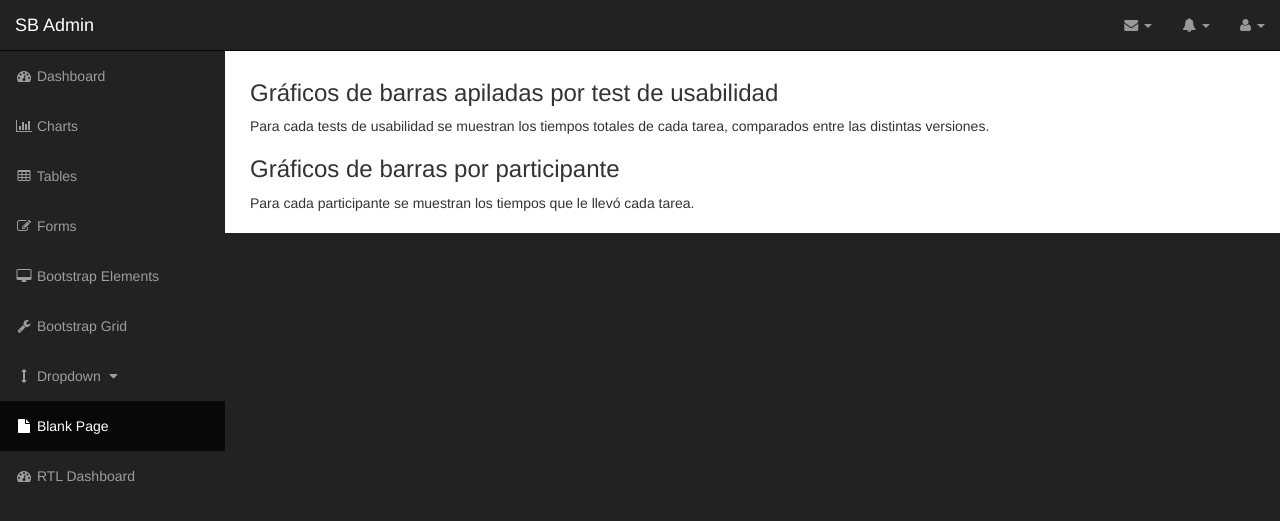
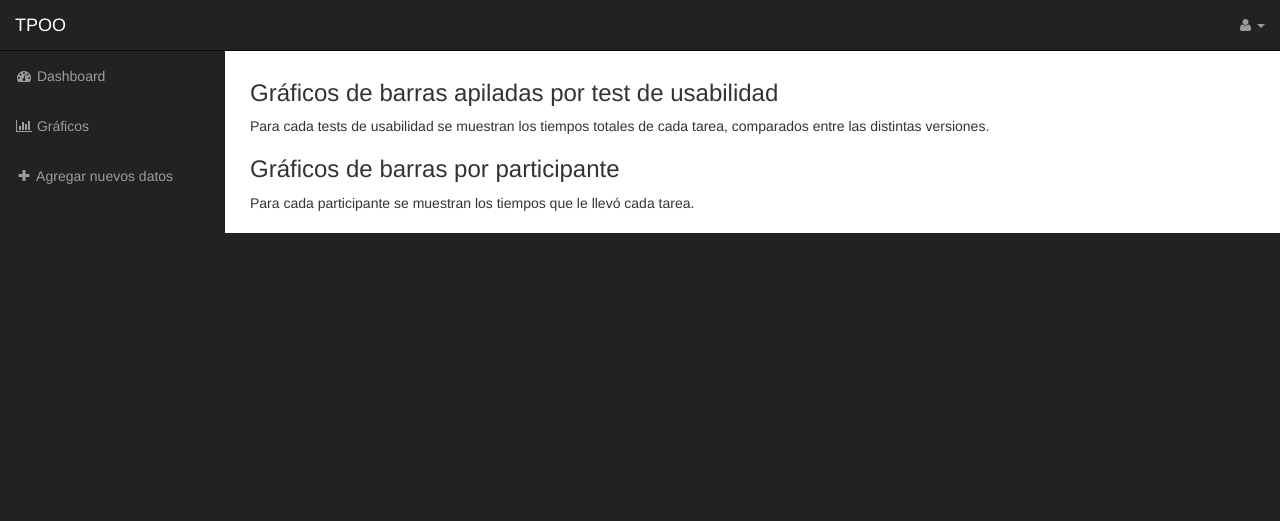
Before and after one commit to grupo-tpoo-2015/tpoo-2015, a Django app: template tpoo/apps/charts/jinja2/charts/home.jinja in a window 1280 px wide. Shown: the top 521 px of the page. Run offline with Django 3.2, Linux system fonts and the light colour scheme; the template is opened without the code that fills it, so the values that code supplies are empty; grey boxes labelled with a size stand in for pictures from a placeholder-image service; some libraries are stand-ins or nearby versions.

Commit message:
crap removed

```diff
--- a/tpoo/apps/charts/views.py
+++ b/tpoo/apps/charts/views.py
@@ -13,6 +13,7 @@ def home(request):
     return render(request, 'charts/home.jinja', {
         'participants': Participant.objects.all(),
         'usability_tests': UsabilityTest.objects.all(),
+        'charts_active': True,
     })
 
 
@@ -23,6 +24,7 @@ def bar_chart(request, participant_id):
 
     return render(request, 'charts/bar_chart.jinja', {
         'dataset': ParticipantTimesPerTaskBarChart(participant).as_dict(),
+        'charts_active': True,
     })
 
 
@@ -33,4 +35,5 @@ def stacked_bar_chart(request, usability_test_id):
 
     return render(request, 'charts/stacked_bar_chart.jinja', {
         'dataset': CompareTaskBetweenVersionsChart.get(usability_test).as_dict(),
+        'charts_active': True,
     })
--- a/tpoo/apps/users/views.py
+++ b/tpoo/apps/users/views.py
@@ -24,11 +24,5 @@ def login(request):
     return render(request, 'users/login.jinja')
 
 
-def profile(request):
-    return render(request, 'users/profile.jinja', {
-        'user': request.user,
-    })
-
-
 def logout(request):
     return logout_then_login(request)
--- a/tpoo/tpoo/jinja2/templates/nav.jinja
+++ b/tpoo/tpoo/jinja2/templates/nav.jinja
@@ -8,106 +8,15 @@
             <span class="icon-bar"></span>
             <span class="icon-bar"></span>
         </button>
-        <a class="navbar-brand" href="{{ url('home') }}">SB Admin</a>
+        <a class="navbar-brand" href="{{ url('home') }}">TPOO</a>
     </div>
     <!-- Top Menu Items -->
     <ul class="nav navbar-right top-nav">
         <li class="dropdown">
-            <a href="#" class="dropdown-toggle" data-toggle="dropdown"><i class="fa fa-envelope"></i> <b class="caret"></b></a>
-            <ul class="dropdown-menu message-dropdown">
-                <li class="message-preview">
-                    <a href="#">
-                        <div class="media">
-                            <span class="pull-left">
-                                <img class="media-object" src="http://placehold.it/50x50" alt="">
-                            </span>
-                            <div class="media-body">
-                                <h5 class="media-heading">
-                                    <strong>{{ request.user.username }}</strong>
-                                </h5>
-                                <p class="small text-muted"><i class="fa fa-clock-o"></i> Yesterday at 4:32 PM</p>
-                                <p>Lorem ipsum dolor sit amet, consectetur...</p>
-                            </div>
-                        </div>
-                    </a>
-                </li>
-                <li class="message-preview">
-                    <a href="#">
-                        <div class="media">
-                            <span class="pull-left">
-                                <img class="media-object" src="http://placehold.it/50x50" alt="">
-                            </span>
-                            <div class="media-body">
-                                <h5 class="media-heading">
-                                    <strong>{{ request.user.username }}</strong>
-                                </h5>
-                                <p class="small text-muted"><i class="fa fa-clock-o"></i> Yesterday at 4:32 PM</p>
-                                <p>Lorem ipsum dolor sit amet, consectetur...</p>
-                            </div>
-                        </div>
-                    </a>
-                </li>
-                <li class="message-preview">
-                    <a href="#">
-                        <div class="media">
-                            <span class="pull-left">
-                                <img class="media-object" src="http://placehold.it/50x50" alt="">
-                            </span>
-                            <div class="media-body">
-                                <h5 class="media-heading">
-                                    <strong>{{ request.user.username }}</strong>
-                                </h5>
-                                <p class="small text-muted"><i class="fa fa-clock-o"></i> Yesterday at 4:32 PM</p>
-                                <p>Lorem ipsum dolor sit amet, consectetur...</p>
-                            </div>
-                        </div>
-                    </a>
-                </li>
-                <li class="message-footer">
-                    <a href="#">Read All New Messages</a>
-                </li>
-            </ul>
-        </li>
-        <li class="dropdown">
-            <a href="#" class="dropdown-toggle" data-toggle="dropdown"><i class="fa fa-bell"></i> <b class="caret"></b></a>
-            <ul class="dropdown-menu alert-dropdown">
-                <li>
-                    <a href="#">Alert Name <span class="label label-default">Alert Badge</span></a>
-                </li>
-                <li>
-                    <a href="#">Alert Name <span class="label label-primary">Alert Badge</span></a>
-                </li>
-                <li>
-                    <a href="#">Alert Name <span class="label label-success">Alert Badge</span></a>
-                </li>
-                <li>
-                    <a href="#">Alert Name <span class="label label-info">Alert Badge</span></a>
-                </li>
-                <li>
-                    <a href="#">Alert Name <span class="label label-warning">Alert Badge</span></a>
-                </li>
-                <li>
-                    <a href="#">Alert Name <span class="label label-danger">Alert Badge</span></a>
-                </li>
-                <li class="divider"></li>
-                <li>
-                    <a href="#">View All</a>
-                </li>
-            </ul>
-        </li>
-        <li class="dropdown">
-            <a href="#" class="dropdown-toggle" data-toggle="dropdown"><i class="fa fa-user"></i> {{ request.user.username }} <b class="caret"></b></a>
+            <a href="#" class="dropdown-toggle" data-toggle="dropdown">
+                <i class="fa fa-user"></i> {{ request.user.username }} <b class="caret"></b>
+            </a>
             <ul class="dropdown-menu">
-                <li>
-                    <a href="#"><i class="fa fa-fw fa-user"></i> Profile</a>
-                </li>
-                <li>
-                    <a href="#"><i class="fa fa-fw fa-envelope"></i> Inbox</a>
-                </li>
-                <li>
-                    <a href="#"><i class="fa fa-fw fa-gear"></i> Settings</a>
-                </li>
-                <li class="divider"></li>
                 <li>
                     <a href="{{ url('logout') }}"><i class="fa fa-fw fa-power-off"></i> Log Out</a>
                 </li>
@@ -117,40 +26,14 @@
     <!-- Sidebar Menu Items - These collapse to the responsive navigation menu on small screens -->
     <div class="collapse navbar-collapse navbar-ex1-collapse">
         <ul class="nav navbar-nav side-nav">
-            <li>
+            <li {% if dashboard_active %}class="active"{% endif %}>
                 <a href="index.html"><i class="fa fa-fw fa-dashboard"></i> Dashboard</a>
             </li>
-            <li>
-                <a href="charts.html"><i class="fa fa-fw fa-bar-chart-o"></i> Charts</a>
+            <li {% if charts_active %}class="active"{% endif %}>
+                <a href="charts.html"><i class="fa fa-fw fa-bar-chart-o"></i> Gráficos</a>
             </li>
-            <li>
-                <a href="tables.html"><i class="fa fa-fw fa-table"></i> Tables</a>
-            </li>
-            <li>
-                <a href="forms.html"><i class="fa fa-fw fa-edit"></i> Forms</a>
-            </li>
-            <li>
-                <a href="bootstrap-elements.html"><i class="fa fa-fw fa-desktop"></i> Bootstrap Elements</a>
-            </li>
-            <li>
-                <a href="bootstrap-grid.html"><i class="fa fa-fw fa-wrench"></i> Bootstrap Grid</a>
-            </li>
-            <li>
-                <a href="javascript:;" data-toggle="collapse" data-target="#demo"><i class="fa fa-fw fa-arrows-v"></i> Dropdown <i class="fa fa-fw fa-caret-down"></i></a>
-                <ul id="demo" class="collapse">
-                    <li>
-                        <a href="#">Dropdown Item</a>
-                    </li>
-                    <li>
-                        <a href="#">Dropdown Item</a>
-                    </li>
-                </ul>
-            </li>
-            <li class="active">
-                <a href="blank-page.html"><i class="fa fa-fw fa-file"></i> Blank Page</a>
-            </li>
-            <li>
-                <a href="index-rtl.html"><i class="fa fa-fw fa-dashboard"></i> RTL Dashboard</a>
+            <li {% if new_data_active %}class="active"{% endif %}>
+                <a href="tables.html"><i class="fa fa-fw fa-plus"></i> Agregar nuevos datos</a>
             </li>
         </ul>
     </div>
```
